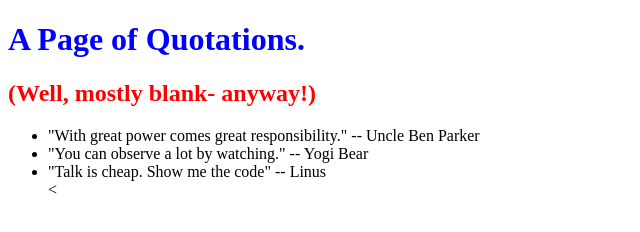
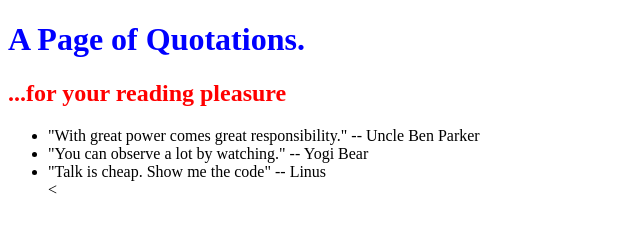
Before and after one commit to FWSAP/0main_openSAP_repo, a plain HTML site: page index.html in a window 1280 px wide. Shown: the whole page, without its empty margins (0-640 px from the left). Drawn offline with Linux system fonts and the light colour scheme.

Commit message:
Changed second header

```diff
--- a/index.html
+++ b/index.html
@@ -7,7 +7,7 @@
 	</head>
 	<body>
 		<h1>A Page of Quotations.</h1>
-		<h2>(Well, mostly blank- anyway!)</h2>
+		<h2>...for your reading pleasure</h2>
 		<ul>
 			<li>"With great power comes great responsibility." -- Uncle Ben Parker</li>
 			<li>"You can observe a lot by watching." -- Yogi Bear</li>
```
